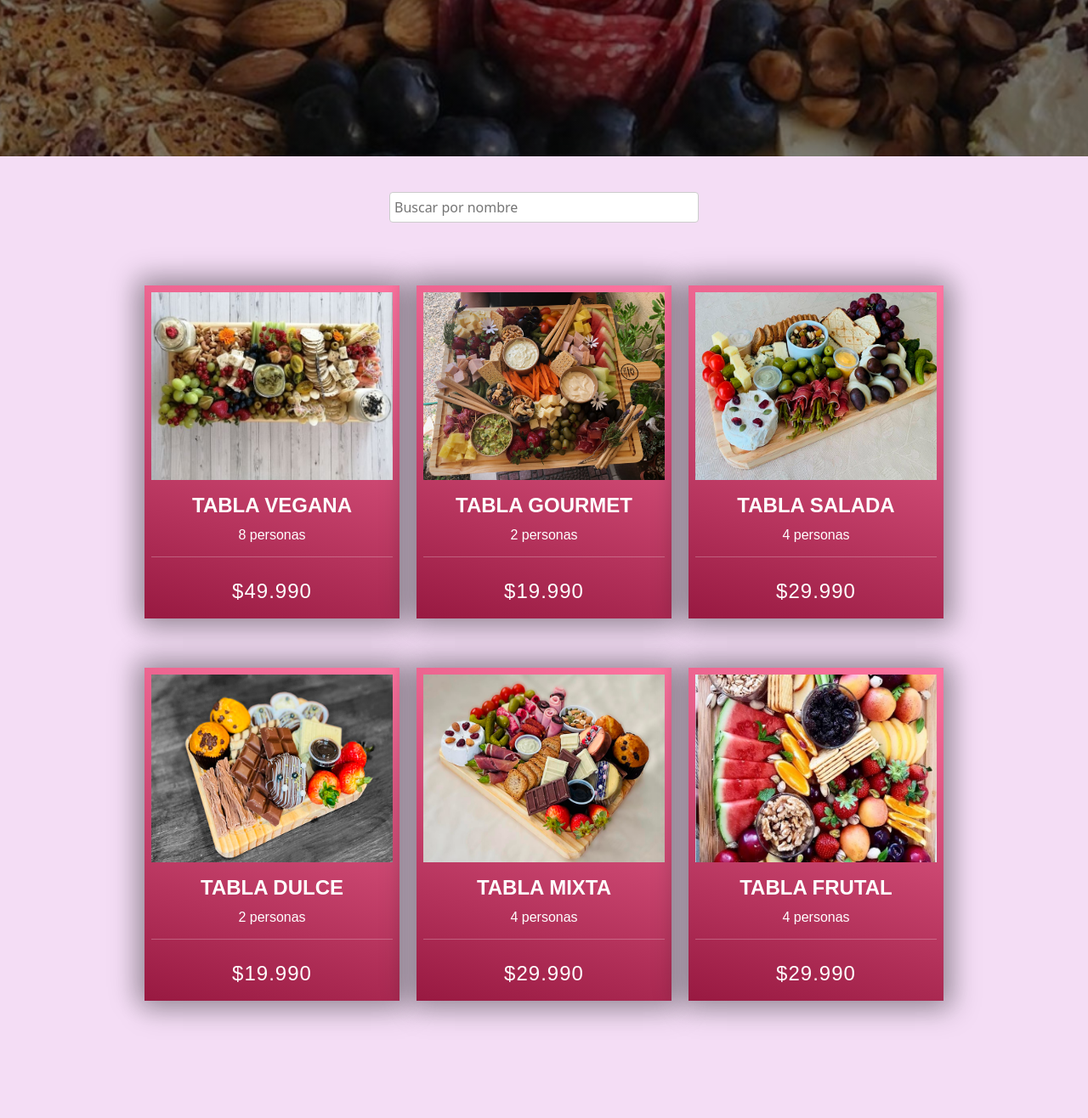
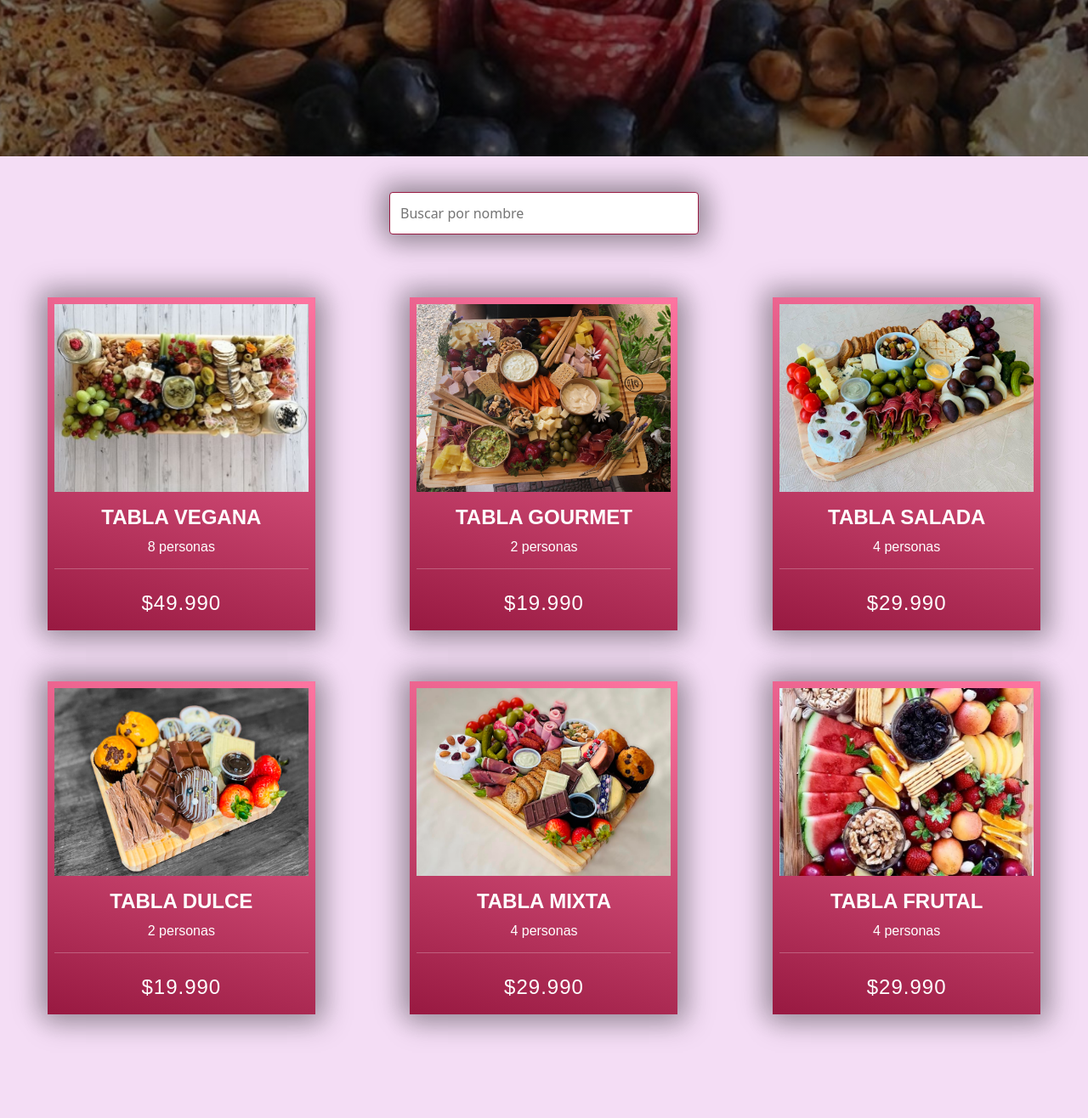
Before and after one commit to Felipedomazos/ProyectoPortafolio, a Django app: page /tabla/ in a window 1280 px wide. Shown: the part 688-2004 px from the top of the page at 85% size. Before the commit the page ends 1893 px from the top, so only its background shows below. Run offline with Django 4.2, Linux system fonts and the light colour scheme.

Commit message:
Arreglo pag Tablas

```diff
--- a/SandovalEventos/WebSE/static/css/tablas.css
+++ b/SandovalEventos/WebSE/static/css/tablas.css
@@ -34,23 +34,24 @@
 
 .search-container input[type="text"] {
   width: 100%;
-  padding: 5px;
   font-size: 16px;
+  box-shadow: 5px 5px 30px 7px rgba(0,0,0,0.25), -5px -5px 30px 7px rgba(0,0,0,0.22);
+  border-color: rgb(152,25,65);
 }
 
 .tablas {
-  display: flex;
   justify-content: center;
+  justify-items: center;
   align-items: center;
   position: relative;
   margin-top: 3%;
+  display: grid;
+  grid-template-columns: repeat(3, 1fr);
+  grid-row-gap: 40px;
 }
 
-.table>:not(caption)>*>* {
-  padding: 0;
-}
 
-.snip1418 {
+.cardTabla {
   font-family: 'Raleway', Arial, sans-serif;
   position: relative;
   overflow: hidden;
@@ -67,23 +68,21 @@
   transition: 0.4s;
   -webkit-perspective: 20em;
   perspective: 20em;
-  display: inline-block;
-  width: calc(25% - 20px); /* Ancho del elemento figure con margen */
 }
-.snip1418 * {
+.cardTabla * {
   -webkit-box-sizing: border-box;
   box-sizing: border-box;
   -webkit-transition: all 0.3s ease-out;
   transition: all 0.3s ease-out;
 }
-.snip1418 img {
+.cardTabla img {
   max-width: 100%;
   width: 315px;
   height: 237px;
   vertical-align: top;
   position: relative;
 }
-.snip1418 .add-to-cart {
+.cardTabla .add-to-cart {
   position: absolute;
   top: 0;
   right: 0;
@@ -100,7 +99,7 @@
   -ms-transform-origin: 100% 0;
   transform-origin: 100% 0;
 }
-.snip1418 .add-to-cart i {
+.cardTabla .add-to-cart i {
   display: inline-block;
   margin-right: 10px;
   width: 40px;
@@ -110,55 +109,55 @@
   color: #ffffff;
   font-size: 1.4em;
 }
-.snip1418 figcaption {
+.cardTabla figcaption {
   padding: 20px;
   text-align: center;
 }
-.snip1418 h3,
-.snip1418 p {
+.cardTabla h3,
+.cardTabla p {
   margin: 0;
 }
-.snip1418 h3 {
+.cardTabla h3 {
   font-size: 1.5em;
   font-weight: 700;
   margin-bottom: 10px;
   text-transform: uppercase;
 }
-.snip1418 p {
+.cardTabla p {
   font-size: 0.9em;
   letter-spacing: 1px;
   font-weight: 400;
 }
-.snip1418 .price {
+.cardTabla .price {
   font-weight: 500;
   font-size: 1.5em;
   line-height: 48px;
   letter-spacing: 1px;
 }
-.snip1418 .price s {
+.cardTabla .price s {
   margin-right: 5px;
   opacity: 0.5;
   font-size: 0.9em;
 }
-.snip1418 a {
+.cardTabla a {
   position: absolute;
   top: 0;
   bottom: 0;
   left: 0;
   right: 0;
 }
-.snip1418:hover .add-to-cart,
-.snip1418.hover .add-to-cart {
+.cardTabla:hover .add-to-cart,
+.cardTabla.hover .add-to-cart {
   opacity: 1;
   -webkit-transform: rotateX(0deg);
   transform: rotateX(0deg);
 }
-.snip1418:hover .add-to-cart i,
-.snip1418.hover .add-to-cart i {
+.cardTabla:hover .add-to-cart i,
+.cardTabla.hover .add-to-cart i {
   background-color: rgb(0, 0, 0);
 }
 
-.snip1418:hover {
+.cardTabla:hover {
   transform: scale(0.95, 0.95);
   box-shadow: 5px 5px 30px 15px rgba(0,0,0,0.25), -5px -5px 30px 15px rgba(0,0,0,0.22);
 }
--- a/SandovalEventos/WebSE/templates/Tablas.html
+++ b/SandovalEventos/WebSE/templates/Tablas.html
@@ -7,6 +7,7 @@
     <meta name="viewport" content="width=device-width, initial-scale=1.0">
     <title>Sandoval Eventos</title>
     <link rel="icon" href="{% static '/img/SandovalEventosLogo.png'%}">
+    <link rel="stylesheet" href="{% static '/css/fontawesome/solid.css' %}">
     <link rel="stylesheet" href="{% static '/css/inicio.css' %}">
     <link rel="stylesheet" href="{% static '/css/tablas.css' %}">
     <link rel="stylesheet" href="{% static '/css/login.css' %}">
@@ -105,9 +106,9 @@
         </div>
 
         <div class="tablas">
-            <figure class="snip1418"><img src="{% static '/img/tablaVegana.jpg'%}"
+            <figure class="cardTabla"><img src="{% static '/img/tablaVegana.jpg'%}"
                     alt="sample85" />
-                <div class="add-to-cart"> <i class="ion-android-add"></i><span>Añadir al carrito</span></div>
+                <div class="add-to-cart"> <i class="fa-solid fa-plus"></i><span>Añadir al carrito</span></div>
                 <figcaption>
                     <h3>Tabla Vegana<br><h6>8 personas</h6></h3>
                     <hr>
@@ -116,9 +117,9 @@
                     </div>
                 </figcaption><a href="#"></a>
             </figure>
-            <figure class="snip1418"><img src="{% static '/img/tablaGourmet.jpg'%}"
+            <figure class="cardTabla"><img src="{% static '/img/tablaGourmet.jpg'%}"
                     alt="sample96" />
-                <div class="add-to-cart"> <i class="ion-android-add"></i><span>Añadir al carrito</span></div>
+                <div class="add-to-cart"> <i class="fa-solid fa-plus"></i><span>Añadir al carrito</span></div>
                 <figcaption>
                     <h3>Tabla Gourmet<br><h6>2 personas</h6></h3>
                     <hr>
@@ -127,9 +128,9 @@
                     </div>
                 </figcaption><a href="#"></a>
             </figure>
-            <figure class="snip1418"><img src="{% static '/img/tablaSalada.png'%}"
+            <figure class="cardTabla"><img src="{% static '/img/tablaSalada.png'%}"
                     alt="sample92" />
-                <div class="add-to-cart"> <i class="ion-android-add"></i><span>Añadir al carrito</span></div>
+                <div class="add-to-cart"> <i class="fa-solid fa-plus"></i><span>Añadir al carrito</span></div>
                 <figcaption>
                     <h3>Tabla Salada<br><h6>4 personas</h6></h3>
                     <hr>
@@ -138,11 +139,9 @@
                     </div>
                 </figcaption><a href="#"></a>
             </figure>
-        </div>
-        <div class="tablas">
-            <figure class="snip1418"><img src="{% static '/img/tablaDulce.png'%}"
+            <figure class="cardTabla"><img src="{% static '/img/tablaDulce.png'%}"
                     alt="sample92" />
-                <div class="add-to-cart"> <i class="ion-android-add"></i><span>Añadir al carrito</span></div>
+                <div class="add-to-cart"> <i class="fa-solid fa-plus"></i><span>Añadir al carrito</span></div>
                 <figcaption>
                     <h3>Tabla Dulce<br><h6>2 personas</h6></h3>
                     <hr>
@@ -151,9 +150,9 @@
                     </div>
                 </figcaption><a href="#"></a>
             </figure>
-            <figure class="snip1418"><img src="{% static '/img/tablaMixta.png'%}"
+            <figure class="cardTabla"><img src="{% static '/img/tablaMixta.png'%}"
                     alt="sample92" />
-                <div class="add-to-cart"> <i class="ion-android-add"></i><span>Añadir al carrito</span></div>
+                <div class="add-to-cart"> <i class="fa-solid fa-plus"></i><span>Añadir al carrito</span></div>
                 <figcaption>
                     <h3>Tabla Mixta<br><h6>4 personas</h6></h3>
                     <hr>
@@ -162,9 +161,9 @@
                     </div>
                 </figcaption><a href="#"></a>
             </figure>
-            <figure class="snip1418"><img src="{% static '/img/tablaFrutal.jpg'%}"
+            <figure class="cardTabla"><img src="{% static '/img/tablaFrutal.jpg'%}"
                     alt="sample92" />
-                <div class="add-to-cart"> <i class="ion-android-add"></i><span>Añadir al carrito</span></div>
+                <div class="add-to-cart"> <i class="fa-solid fa-plus"></i><span>Añadir al carrito</span></div>
                 <figcaption>
                     <h3>Tabla Frutal<br><h6>4 personas</h6></h3>
                     <hr>
@@ -174,7 +173,6 @@
                 </figcaption><a href="#"></a>
             </figure>
         </div>
-
     </div>
 
 
```
